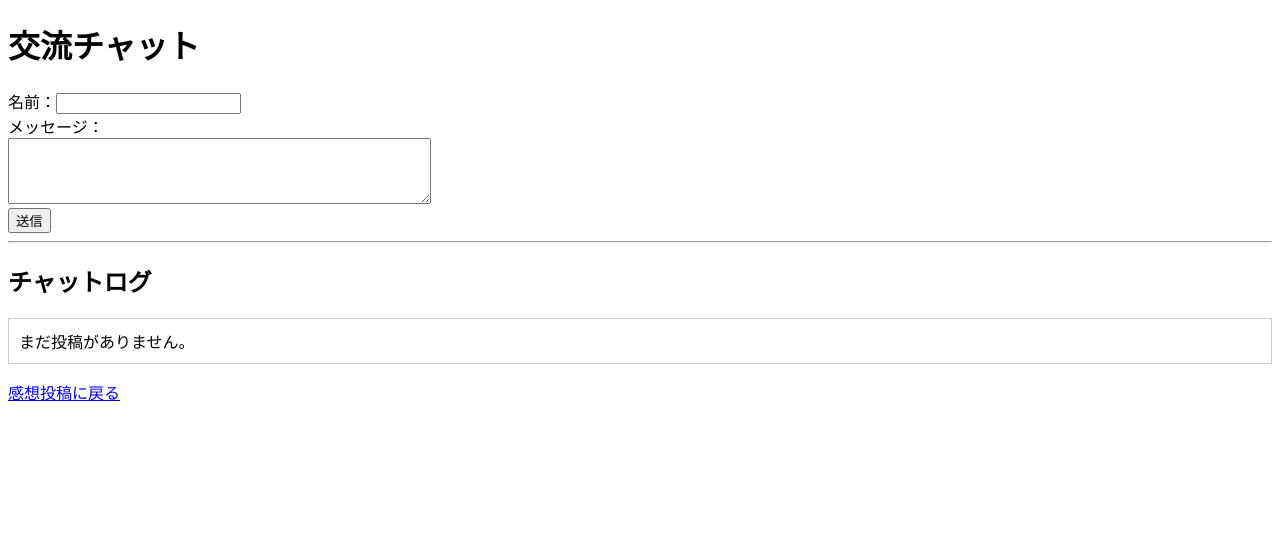
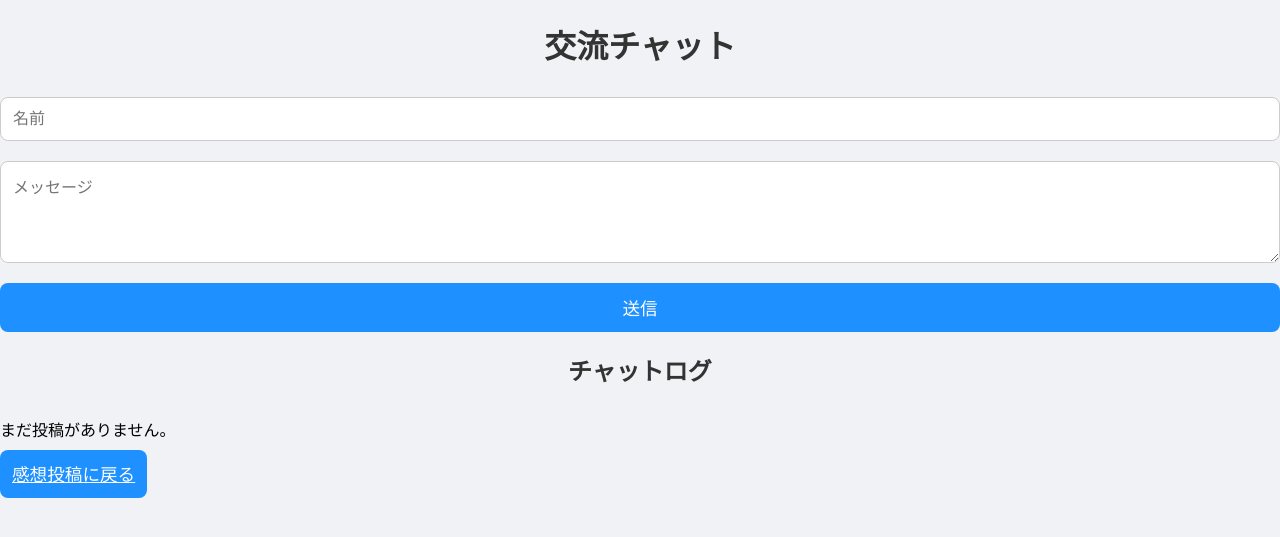
Before and after one commit to yabukilab/yabuki-b, a PHP site: page /gamen8.php in a window 1280 px wide. Shown: the top 537 px of the page. Run offline with PHP 8.4, Linux system fonts and the light colour scheme.

Commit message:
スタイル適用

```diff
--- a/htdocs/gamen8.php
+++ b/htdocs/gamen8.php
@@ -2,25 +2,22 @@
 <html lang="ja">
 <head>
     <meta charset="UTF-8">
+    <meta name="viewport" content="width=device-width, initial-scale=1.0">
     <title>交流チャット</title>
+    <link rel="stylesheet" href="style.css">
 </head>
 <body>
+    <div class="container">
         <h1>交流チャット</h1>
 
-    <!-- 投稿フォーム -->
-    <form action="post_chat.php" method="POST">
-        名前：<input type="text" name="name" required>
-        <br>
-        メッセージ：<br>
-        <textarea name="message" rows="4" cols="50" required></textarea><br>
-        <button type="submit">送信</button>
+        <form action="post_chat.php" method="POST" class="form-wrapper">
+            <input type="text" name="name" placeholder="名前" required>
+            <textarea name="message" placeholder="メッセージ" rows="4" required></textarea>
+            <button type="submit" class="btn">送信</button>
         </form>
 
-    <hr>
-
-    <!-- チャットログ表示 -->
         <h2>チャットログ</h2>
-    <div style="border:1px solid #ccc; padding:10px; max-height:300px; overflow-y:scroll;">
+        <div class="chat-box">
             <?php
             $file = 'chatlog.txt';
             if (file_exists($file)) {
@@ -34,6 +31,9 @@
             ?>
         </div>
 
-    <p><a href="post.php">感想投稿に戻る</a></p>
+        <div style="margin-top: 20px;">
+            <a href="gamen5.php" class="btn">感想投稿に戻る</a>
+        </div>
+    </div>
 </body>
 </html>
```
Also changed, not shown: htdocs/gamen5.php (+6 -10 lines). Lines whose indentation alone changed are shown as unchanged.
